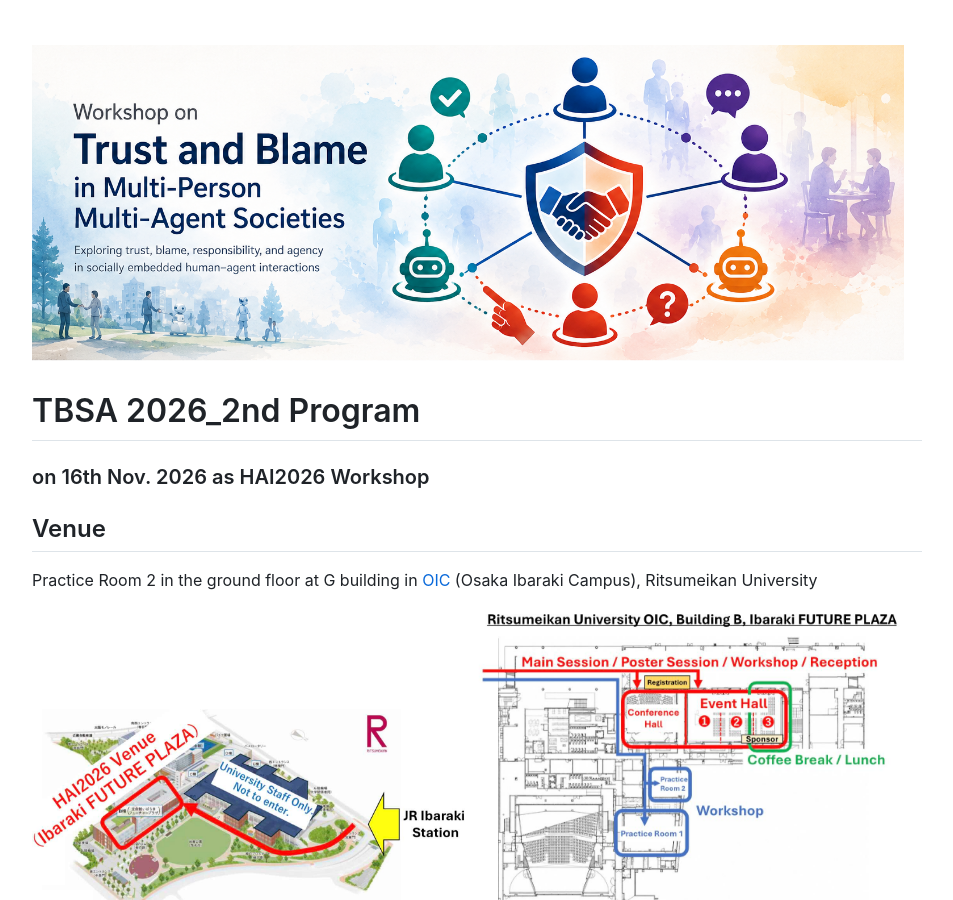
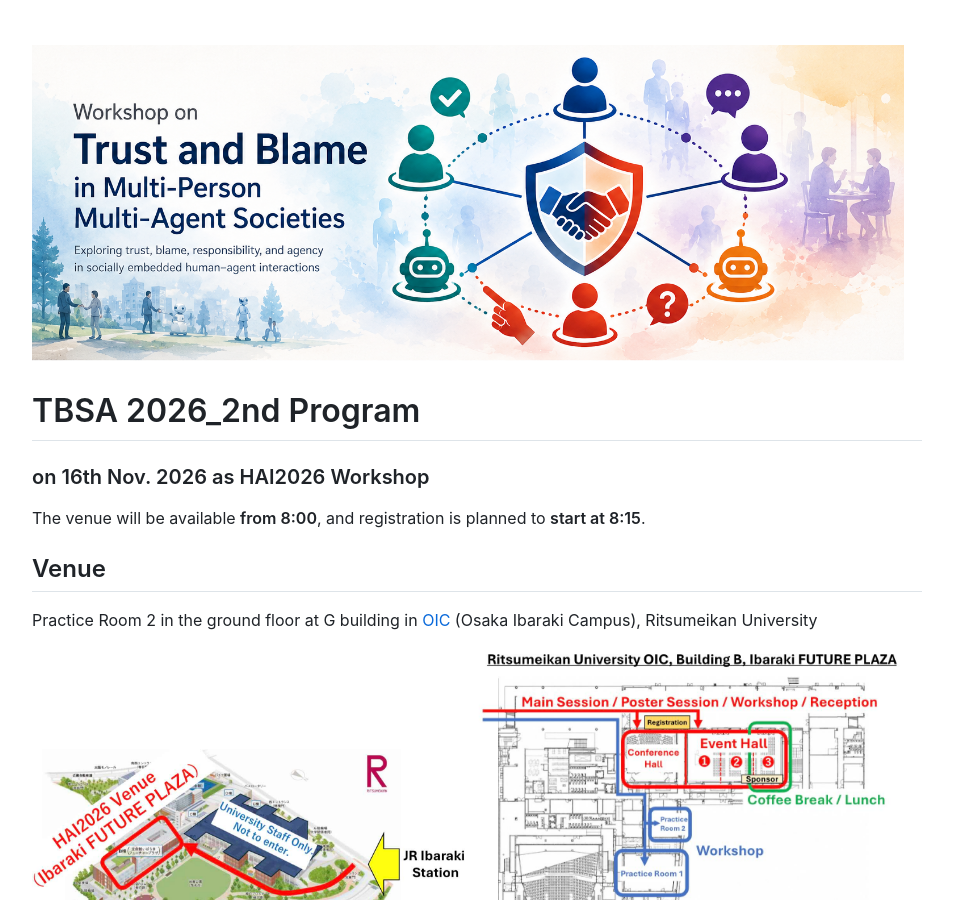
Before and after one commit to virtualcom-designlab/TBSA2026, a Jekyll site: the page built from program.md, in a window 1280 px wide and 900 px high. Shown: the whole window, without its empty margins (163-1116 px from the left). Built offline with Jekyll 4.4.1, drawn with Linux system fonts in a browser that asks for light colours; our own code applies the rules of GitHub Pages for plain Markdown files.

Commit message:
Update program.md

```diff
--- a/program.md
+++ b/program.md
@@ -3,6 +3,9 @@
 
 # TBSA 2026_2nd Program
 ### on 16th Nov. 2026 as HAI2026 Workshop
+
+The venue will be available __from 8:00__,
+and registration is planned to __start at 8:15__.
 
 ## Venue
 Practice Room 2 in the ground floor at G building in [OIC](https://en.ritsumei.ac.jp/access/) (Osaka Ibaraki Campus), Ritsumeikan University
```
